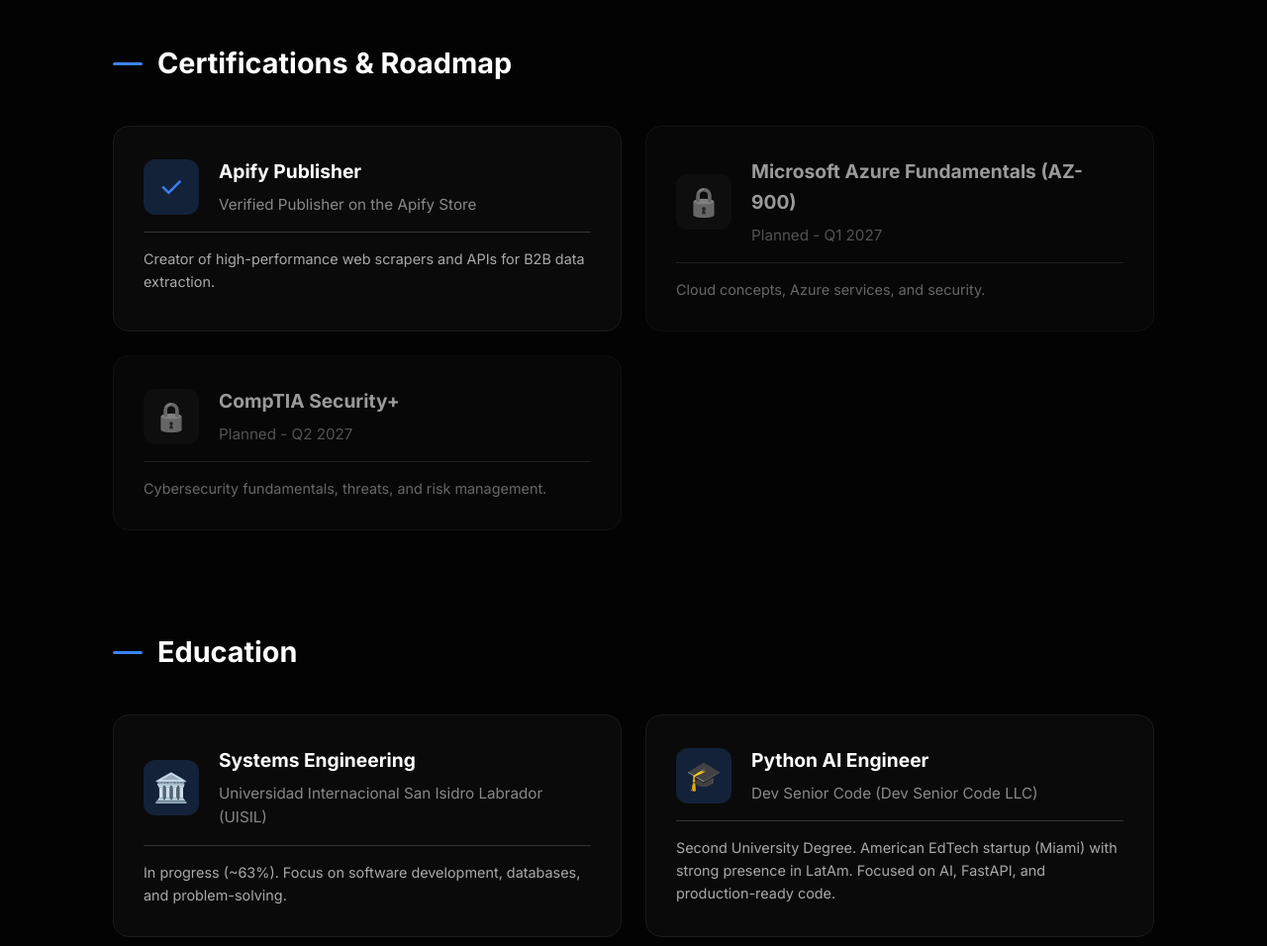
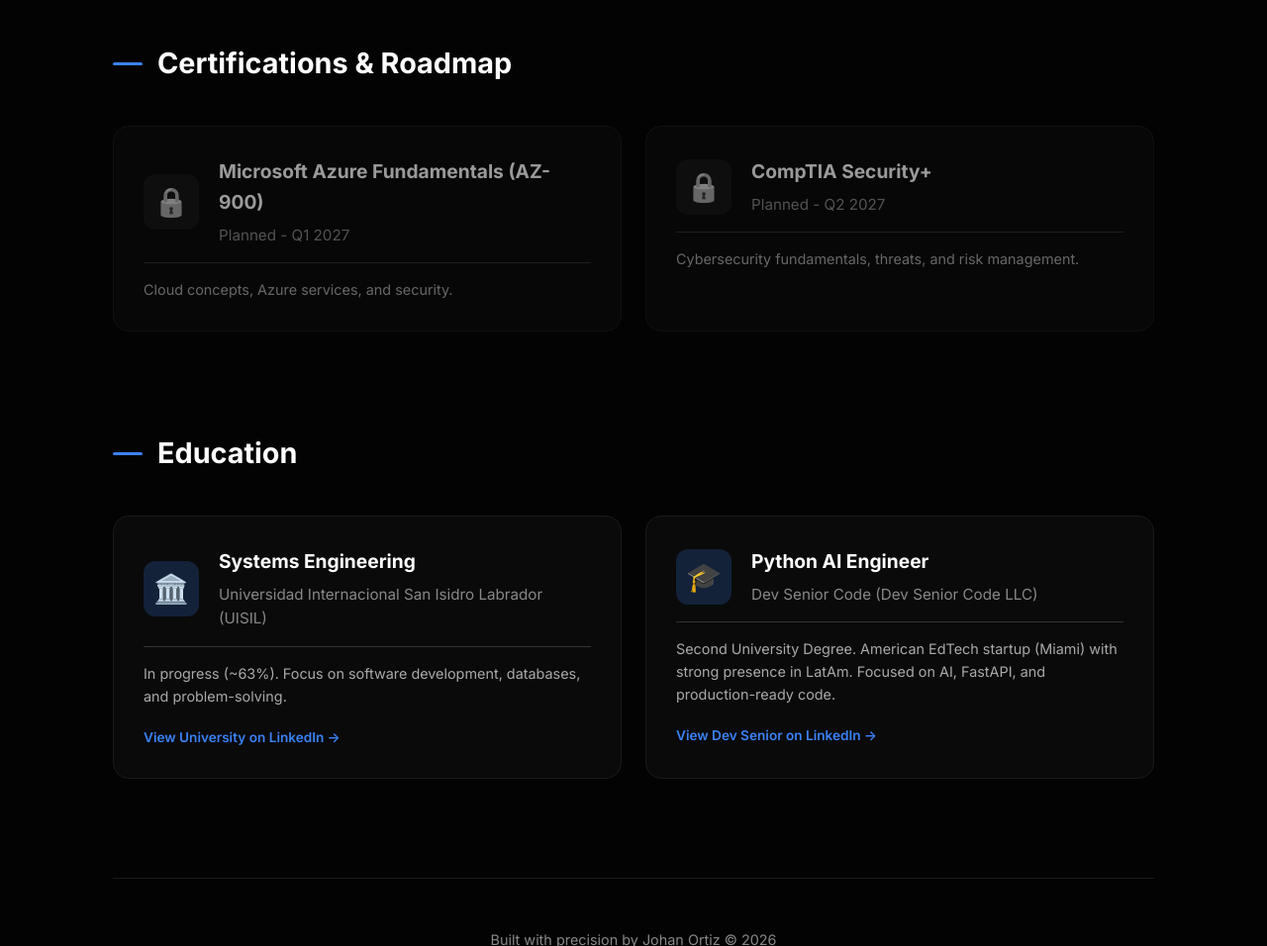
Before and after one commit to ortizdelgadojohanjose04-ai/ortizdelgadojohanjose04-ai.github.io, a plain HTML site: page index.html in a window 1280 px wide. Shown: the part 2260-3216 px from the top of the page at 99% size. Drawn offline with Linux system fonts and the light colour scheme.

Commit message:
Update index.html

```diff
--- a/index.html
+++ b/index.html
@@ -50,7 +50,7 @@
             100% { transform: translateY(0px); }
         }
 
-        /* Navegación Fija (Estilo Brittany Chiang) */
+        /* Navegación Fija */
         .navbar {
             position: fixed;
             top: 0; left: 0; width: 100%;
@@ -182,6 +182,8 @@
         .cert-info h4 { font-size: 1.2rem; color: #fff; margin-bottom: 6px; }
         .cert-info p { font-size: 0.95rem; color: var(--text-muted); }
         .cert-desc { font-size: 0.9rem; color: #aaa; border-top: 1px solid #333; padding-top: 15px; }
+        .cert-link { font-size: 0.85rem; color: var(--accent); text-decoration: none; margin-top: 5px; display: inline-block; font-weight: 600; }
+        .cert-link:hover { text-decoration: underline; }
 
         .cert-card.locked { opacity: 0.6; }
         .cert-card.locked .cert-icon { filter: grayscale(100%); }
@@ -292,16 +294,6 @@
         <section id="certs">
             <div class="section-title">Certifications & Roadmap</div>
             <div class="cert-grid">
-                <div class="cert-card">
-                    <div class="cert-header">
-                        <div class="cert-icon" style="background: rgba(59, 130, 246, 0.2); color: var(--accent);">✓</div>
-                        <div class="cert-info">
-                            <h4>Apify Publisher</h4>
-                            <p>Verified Publisher on the Apify Store</p>
-                        </div>
-                    </div>
-                    <div class="cert-desc">Creator of high-performance web scrapers and APIs for B2B data extraction.</div>
-                </div>
                 <div class="cert-card locked">
                     <div class="cert-header">
                         <div class="cert-icon">🔒</div>
@@ -337,6 +329,7 @@
                         </div>
                     </div>
                     <div class="cert-desc">In progress (~63%). Focus on software development, databases, and problem-solving.</div>
+                    <a href="https://www.linkedin.com/school/uisil-universidad/" target="_blank" class="cert-link">View University on LinkedIn &rarr;</a>
                 </div>
                 <div class="cert-card">
                     <div class="cert-header">
@@ -347,6 +340,7 @@
                         </div>
                     </div>
                     <div class="cert-desc">Second University Degree. American EdTech startup (Miami) with strong presence in LatAm. Focused on AI, FastAPI, and production-ready code.</div>
+                    <a href="https://www.linkedin.com/company/devseniorcode/" target="_blank" class="cert-link">View Dev Senior on LinkedIn &rarr;</a>
                 </div>
             </div>
         </section>
```
